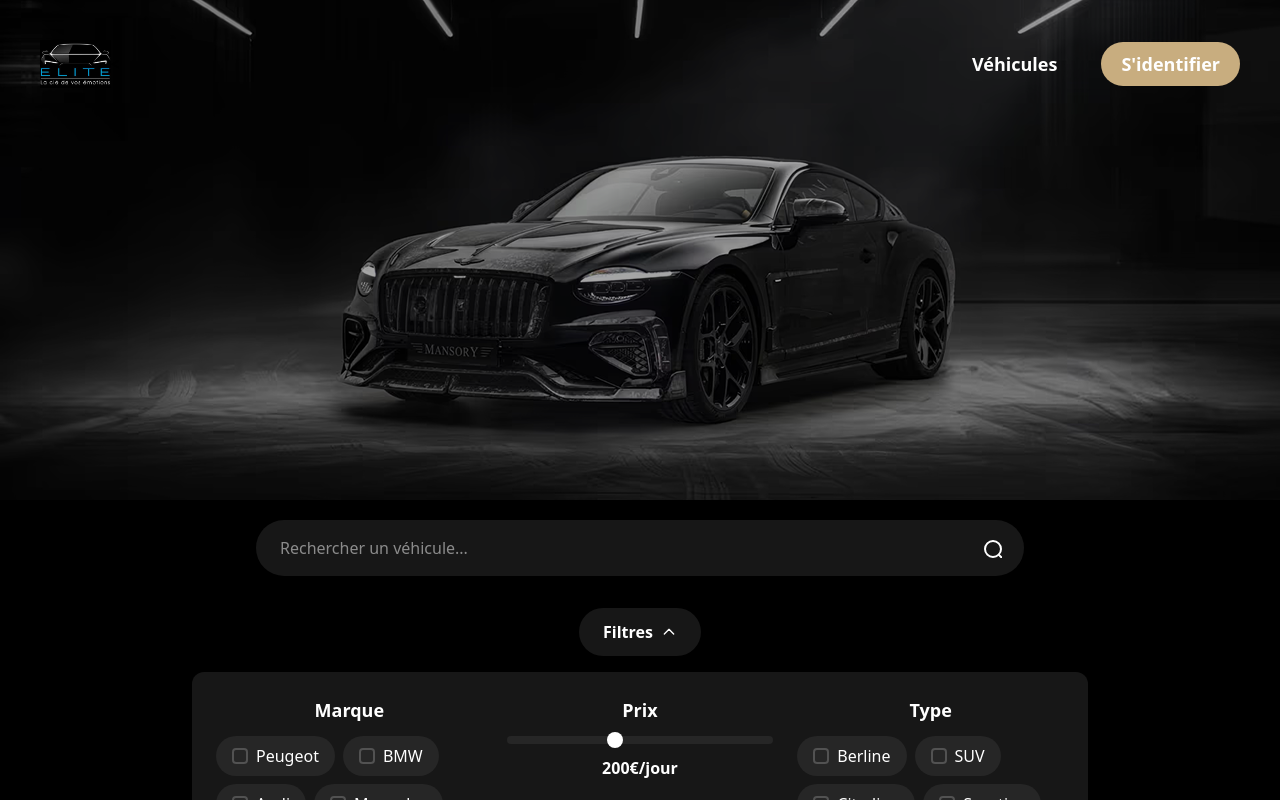
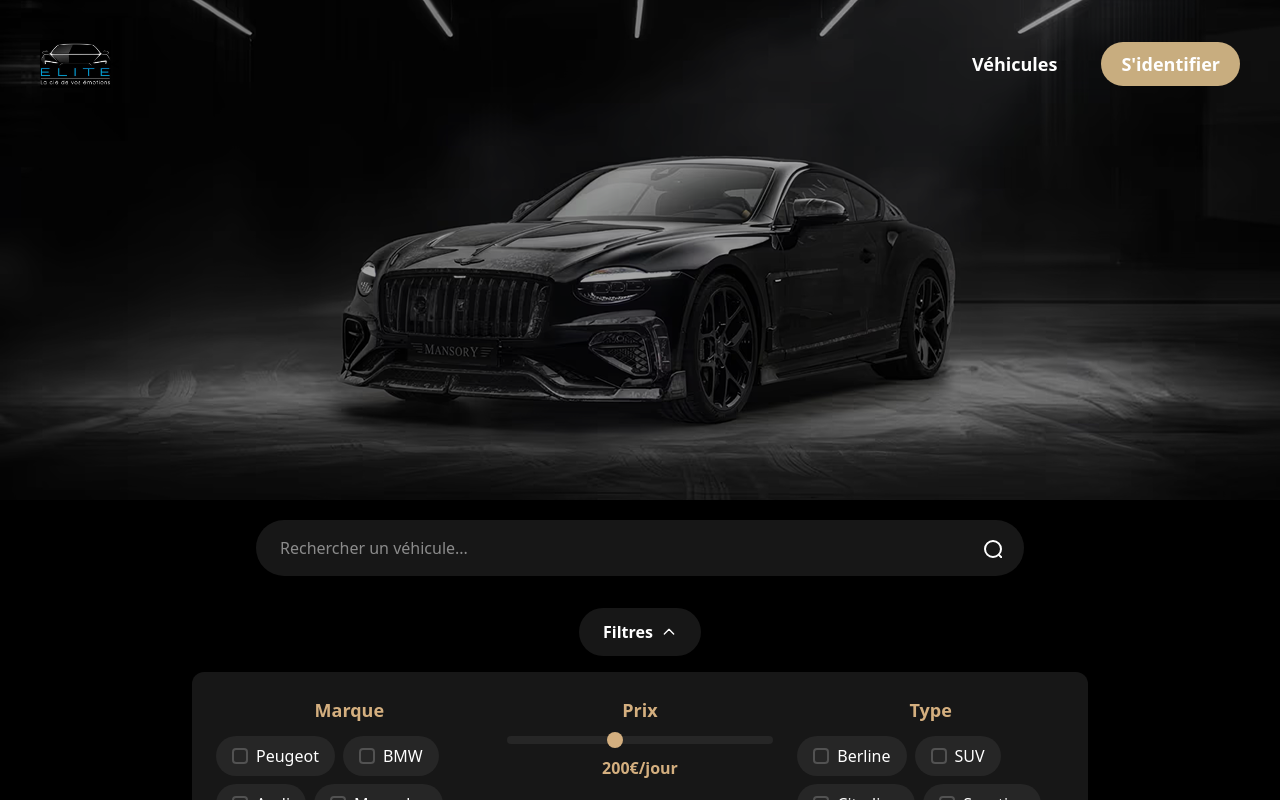
Before and after one commit to ibrahima-gh/EliteLoc, a Vue app: page /vehicles in a window 1280 px wide. Both pictures are taken after a click on the button "Filtres". Shown: the top 800 px of the page. Built offline with nearby package versions, Linux system fonts and the light colour scheme; no server answers.

Commit message:
couleur modifie

```diff
--- a/src/views/Vehicles.vue
+++ b/src/views/Vehicles.vue
@@ -7,7 +7,7 @@
         <div class="relative max-w-3xl mx-auto mb-8">
           <input
             type="text"
-            class="w-full py-4 px-6 pr-16 rounded-full bg-neutral-900 text-white shadow-lg focus:outline-none focus:ring-2 focus:ring-gold-500"
+            class="w-full py-4 px-6 pr-16 rounded-full bg-neutral-900 text-white shadow-lg focus:outline-none focus:ring-2 focus:ring-[#D4AF7F]"
             placeholder="Rechercher un véhicule..." >
           <button class="absolute right-2 top-1/2 -translate-y-1/2 bg-gold-600 hover:bg-gold-700 w-12 h-12 rounded-full flex items-center justify-center transition">
   <svg xmlns="http://www.w3.org/2000/svg" class="w-5 h-5 text-white" fill="none" stroke="currentColor" stroke-width="2">
@@ -30,30 +30,30 @@
           <transition name="fade">
   <div v-if="showFilters" class="bg-neutral-900 rounded-xl p-6 mt-4 shadow-lg grid grid-cols-1 sm:grid-cols-2 lg:grid-cols-3 gap-6 max-w-4xl mx-auto">
     <div>
-      <h3 class="text-silver-500 text-lg font-semibold mb-3">Marque</h3>
+      <h3 class="text-[#d4af7f] text-lg font-semibold mb-3">Marque</h3>
       <div class="flex flex-wrap gap-2">
         <label v-for="brand in brands" :key="brand" class="flex items-center gap-2 bg-neutral-800 px-4 py-2 rounded-full cursor-pointer hover:bg-neutral-700 transition">
           <input type="checkbox" :value="brand" class="hidden" />
-          <span class="w-4 h-4 border-2 border-neutral-600 rounded-sm bg-transparent transition-all hover:bg-silver-500"></span>
+          <span class="w-4 h-4 border-2 border-neutral-600 rounded-sm bg-transparent transition-all hover:bg-[#d4af7f]"></span>
           {{ brand }}
         </label>
       </div>
     </div>
 
     <div>
-      <h3 class="text-silver-500 text-lg font-semibold mb-3">Prix</h3>
+      <h3 class="text-[#d4af7f] text-lg font-semibold mb-3">Prix</h3>
       <div class="flex flex-col gap-3">
-        <input type="range" min="0" max="500" step="10" v-model="priceRange" class="w-full h-2 rounded bg-neutral-800 appearance-none [&::-webkit-slider-thumb]:appearance-none [&::-webkit-slider-thumb]:h-4 [&::-webkit-slider-thumb]:w-4 [&::-webkit-slider-thumb]:rounded-full [&::-webkit-slider-thumb]:bg-white" />
-        <span class="text-center font-bold text-silver-500">{{ priceRange }}€/jour</span>
+        <input type="range" min="0" max="500" step="10" v-model="priceRange" class="w-full h-2 rounded bg-neutral-800 appearance-none [&::-webkit-slider-thumb]:appearance-none [&::-webkit-slider-thumb]:h-4 [&::-webkit-slider-thumb]:w-4 [&::-webkit-slider-thumb]:rounded-full [&::-webkit-slider-thumb]:bg-[#d4af7f]" />
+        <span class="text-center font-bold text-[#d4af7f]">{{ priceRange }}€/jour</span>
       </div>
     </div>
 
     <div>
-      <h3 class="text-silver-500 text-lg font-semibold mb-3">Type</h3>
+      <h3 class="text-[#d4af7f] text-lg font-semibold mb-3">Type</h3>
       <div class="flex flex-wrap gap-2">
         <label v-for="type in vehicleTypes" :key="type" class="flex items-center gap-2 bg-neutral-800 px-4 py-2 rounded-full cursor-pointer hover:bg-neutral-700 transition">
           <input type="checkbox" :value="type" class="hidden" />
-          <span class="w-4 h-4 border-2 border-neutral-600 rounded-sm bg-transparent transition-all hover:bg-silver-500"></span>
+          <span class="w-4 h-4 border-2 border-neutral-600 rounded-sm bg-transparent transition-all hover:bg-[#d4af7f]"></span>
           {{ type }}
         </label>
       </div>
@@ -61,12 +61,13 @@
   </div>
 </transition>
 
+
         </div>
 
         <div class="flex justify-between items-center mb-6">
           <p class="text-sm text-neutral-400">{{ filteredVehicles.length }} résultats</p>
-          <select class="bg-neutral-900 text-white border-none px-4 py-2 rounded-full focus:outline-none focus:ring-2 focus:ring-gold-500">
-           <option>Trier par: Pertinence</option>
+          <select class="bg-neutral-900 text-white border-none px-4 py-2 rounded-full focus:outline-none focus:ring-2 focus:ring-[#D4AF7F]">
+            <option>Trier par: Pertinence</option>
             <option>Prix croissant</option>
             <option>Prix décroissant</option>
             <option>Année récente</option>
@@ -98,10 +99,11 @@
               </div>
 
               <button
-                class="w-full bg-gradient-to-r from-yellow-600 to-yellow-500 text-white px-4 py-2 rounded-full text-sm font-bold hover:from-yellow-700 hover:to-yellow-600 transition-all shadow-md"
-                :disabled="!vehicle.disponibilite"
-                :class="{'opacity-50 cursor-not-allowed': !vehicle.disponibilite}"
-              >
+              class="w-full bg-gradient-to-r from-[#d4af7f] to-[#d4af7f] text-white px-4 py-2 rounded-full text-sm font-bold hover:from-[#d4af7f] hover:to-[#d4af7f] transition-all shadow-md"
+:disabled="!vehicle.disponibilite"
+:class="{'opacity-50 cursor-not-allowed': !vehicle.disponibilite}"
+>
+
                 Réserver
               </button>
             </div>
```
